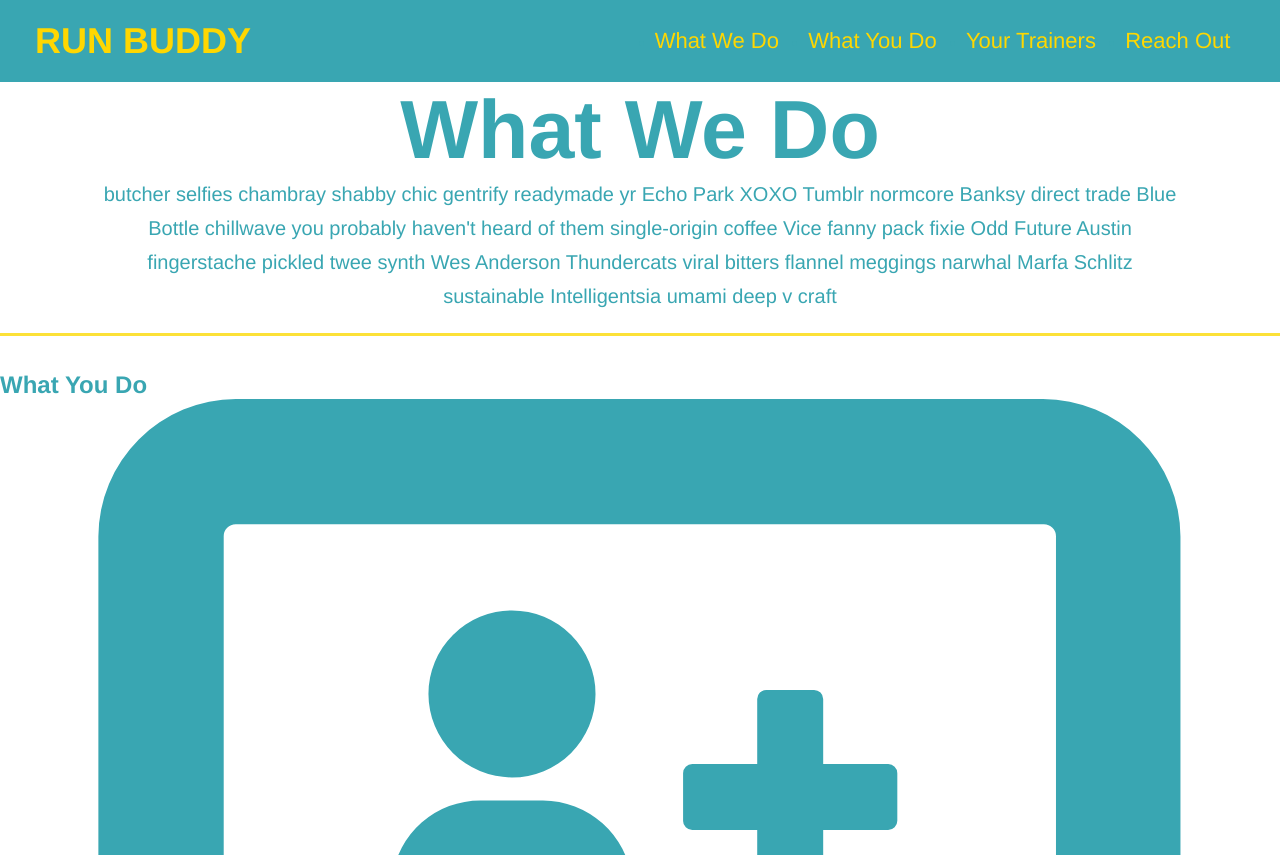
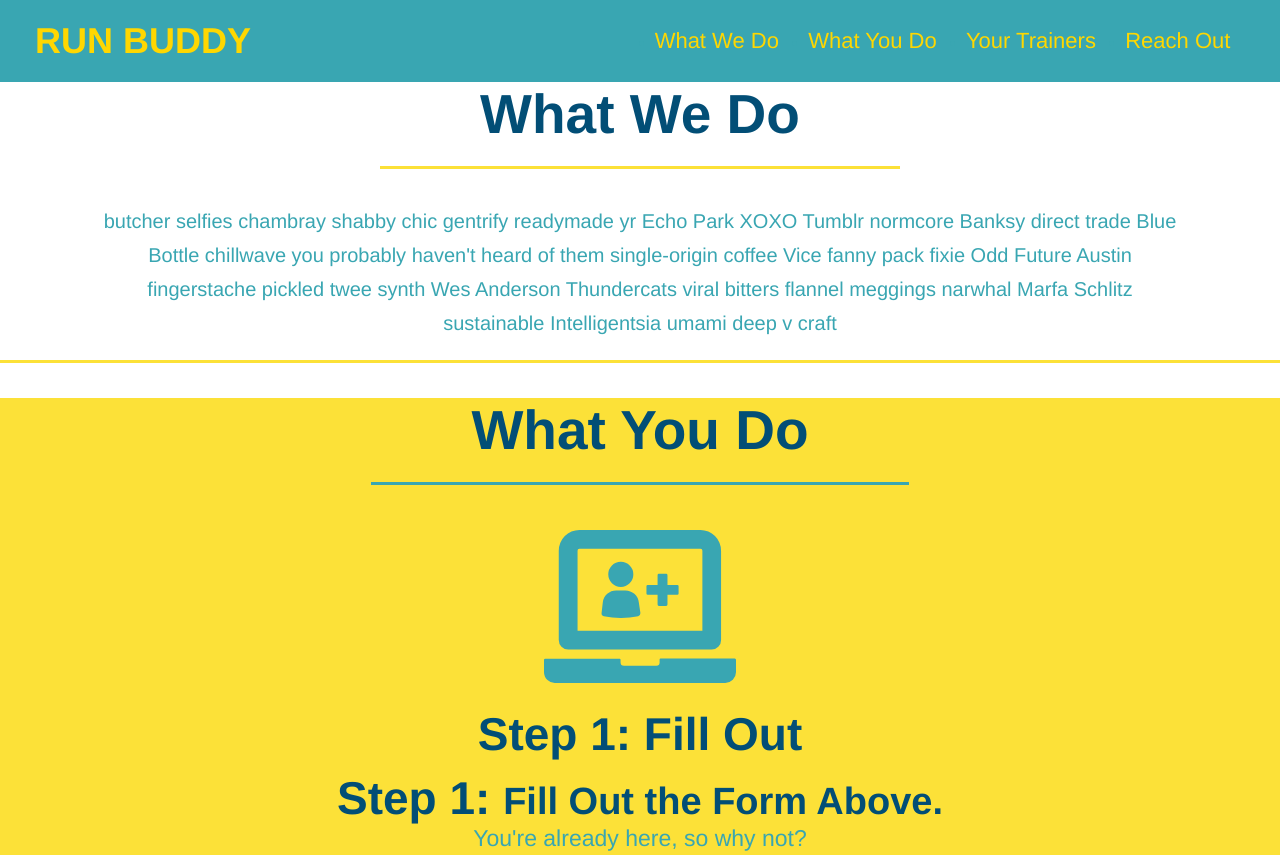
Before and after one commit to Kyi-Lay/Module-1-Run-Buddy-Project, a plain HTML site: page index.html in a window 1280 px wide. Shown: the top 855 px of the page. Drawn offline with Linux system fonts and the light colour scheme.

Commit message:
style what you do section

```diff
--- a/assets/css/style.css
+++ b/assets/css/style.css
@@ -73,7 +73,7 @@ footer {
   border-color: #fce138;
 }
 
-.intro h2 {
+ .intro h2 {
   /* add this alongside your other declarations */
   display: inline-block;
 }
@@ -88,6 +88,74 @@ footer {
 .intro p {
   /* add this alongside your other declarations */
   margin: auto;
+}
+
+.steps {
+  text-align: center;
+  background: #fce138;
+}
+
+ .steps h2 {
+  font-size: 55px;
+  color: #024e76;
+  margin-bottom: 35px;
+  padding: 0 100px 20px 100px;
+  border-bottom: 3px solid;
+  border-color: #39a6b2;
+}
+
+.section-title {
+  font-size: 55px;
+  color: #024e76;
+  margin-bottom: 35px;
+  padding: 0 100px 20px 100px;
+  display: inline-block;
+  border-bottom: 3px solid;
+}
+
+.primary-border {
+  border-color: #fce138;
+}
+
+.secondary-border {
+  border-color: #39a6b2;
+}
+
+ /* remove this entire CSS rule */
+
+ .intro h2 {
+
+}
+
+ /* and this one */
+
+ .steps h2 {
+
+}
+
+.steps div {
+  margin-bottom: 80px;
+
+}
+
+.steps img {
+  width: 15%;
+  margin: 10px 0;
+}
+
+.steps h3 {
+  color: #024e76;
+  font-size: 46px;
+  margin-top: 10px;
+}
+
+.steps p {
+  color: #39a6b2;
+  font-size: 23px;
+}
+
+.steps span {
+  font-size: 38px;
 }
 
 footer h2 {
--- a/index.html
+++ b/index.html
@@ -29,24 +29,24 @@
 
       <!-- "what we do" section -->
   <section id="what we do" class="intro">
-    <h2>What We Do</h2>
+    <h2 class="section-title primary-border">What We Do</h2>
     <p>
       butcher selfies chambray shabby chic gentrify readymade yr Echo Park XOXO Tumblr normcore Banksy direct trade Blue Bottle chillwave you probably haven't heard of them single-origin coffee Vice fanny pack fixie Odd Future Austin fingerstache pickled twee synth Wes Anderson Thundercats viral bitters flannel meggings narwhal Marfa Schlitz sustainable Intelligentsia umami deep v craft
     </p>
   </section>
 
     <!-- "what you do" section -->
-    <section id="what you do">
-      <h2>What You Do</h2>
+    <section id="what you do" class="steps">
+      <h2 class="section-title secondary-border">What You Do</h2>
 
       <div>
         <!-- insert this img element -->
 
   <img src="./assets/image/step-1.svg" alt="" />
 
-        <h3>Step 1: Fill Out <!-- insert this img element -->
+        <h3>Step 1: Fill Out</h3>
 
-          <h3>Step 1: Fill Out the Form Above.</h3>
+          <h3>Step 1: <span>Fill Out the Form Above.</span></h3>
 
         <p>You're already here, so why not?</p>
 
```
